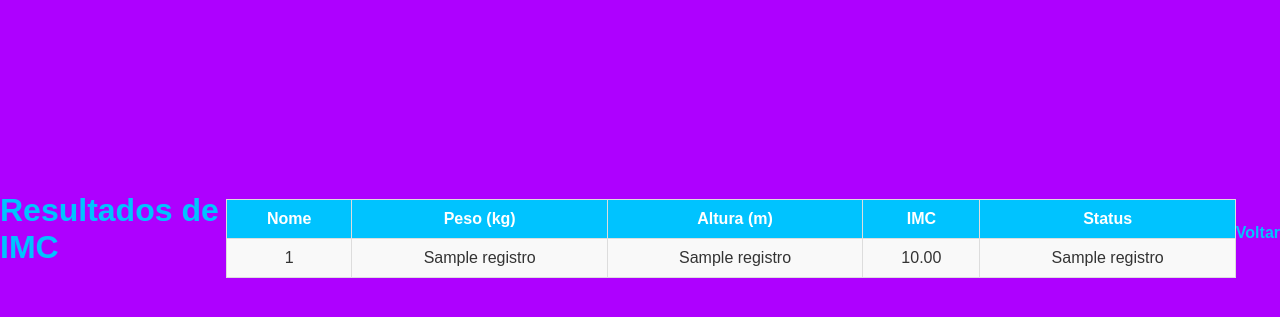
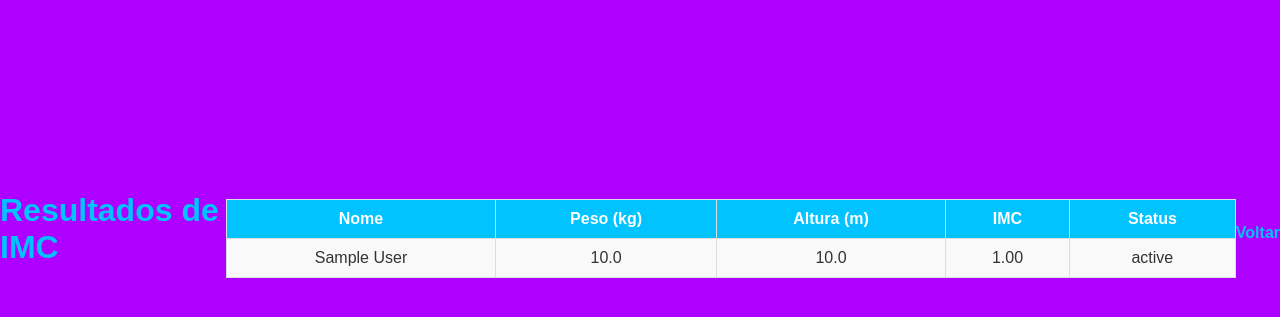
Before and after one commit to teteu2703/imc_test, a Flask app: template templates/results.html in a window 1280 px wide. Shown: the part 172-489 px from the top of the page. Run offline with Flask 3, Linux system fonts and the light colour scheme; tables that the repository leaves empty hold one stand-in row (values such as "Sample post"); the template is opened without the code that fills it: values that come from a table or form of the project are taken from there, most other values are stand-ins (such as "Sample title", 1, 10 or a date in 2020).

Commit message:
arrumado o código

```diff
--- a/app.py
+++ b/app.py
@@ -14,7 +14,7 @@ class UserIMC(db.Model):
     imc = db.Column(db.Float, nullable=False)
     status = db.Column(db.String(20), nullable=False)
 
-def create_db():
+with app.app_context():
     db.create_all()
 
 @app.route('/', methods=['GET', 'POST'])
@@ -52,11 +52,10 @@ def index():
             return "Erro: Campos não preenchidos corretamente."
     return render_template('index.html')
 
-app.route('/results')
-def resultados():
+@app.route('/results')
+def results():
     imc_records = UserIMC.query.all()
     return render_template('results.html', imc_records=imc_records)
 
 if __name__ == '__main__':
-    create_db()
     app.run(port=5000, debug=True)
--- a/requirements.txt
+++ b/requirements.txt
@@ -1,2 +1,2 @@
 Flask>=3.0.3,<3.1
-SQLAlchemy>=2.0.35,<2.0.36
+Flask_SQLAlchemy>=3.1.1,<3.2
--- a/templates/results.html
+++ b/templates/results.html
@@ -16,13 +16,13 @@
             <th>IMC</th>
             <th>Status</th>
         </tr>
-        {% for registro in registros %}
+        {% for registro in imc_records %}
         <tr>
-            <td>{{ registro[0] }}</td>
-            <td>{{ registro[1] }}</td>
-            <td>{{ registro[2] }}</td>
-            <td>{{ "%.2f"|format(registro[3]) }}</td>
-            <td>{{ registro[4] }}</td>
+            <td>{{ registro['name'] }}</td>
+            <td>{{ registro['weight'] }}</td>
+            <td>{{ registro['height'] }}</td>
+            <td>{{ "%.2f"|format(registro['imc']) }}</td>
+            <td>{{ registro['status'] }}</td>
         </tr>
         {% endfor %}
     </table>
```
